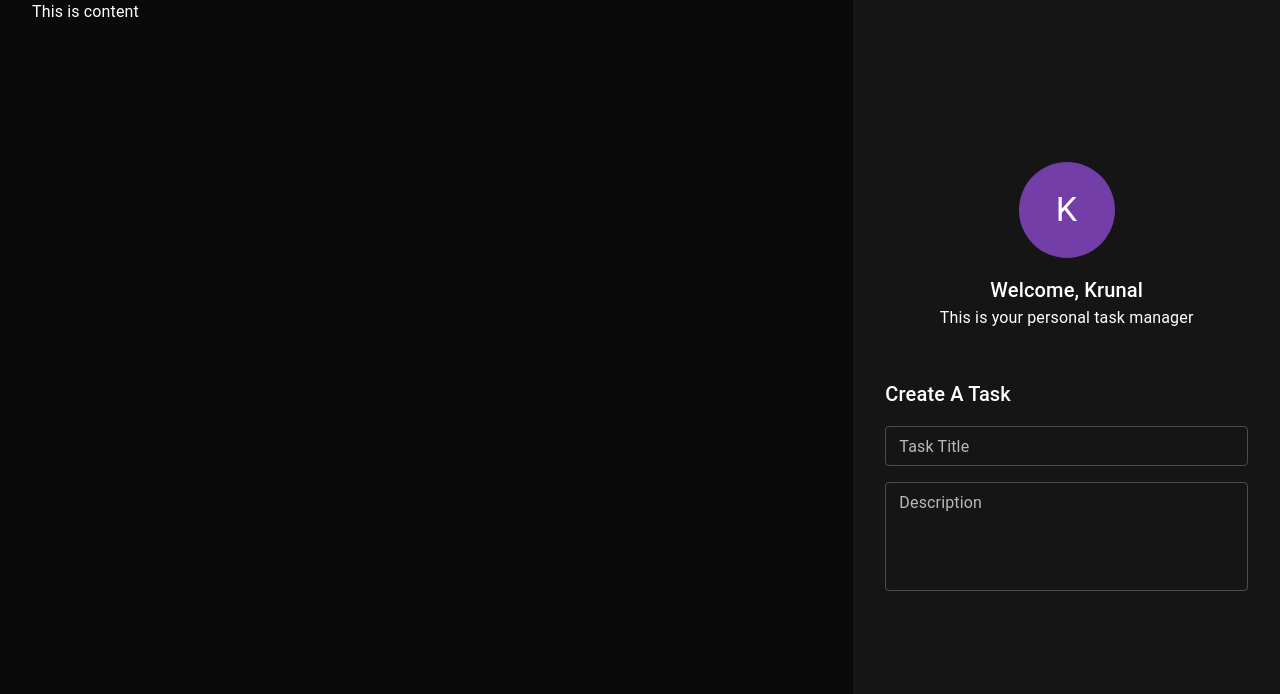
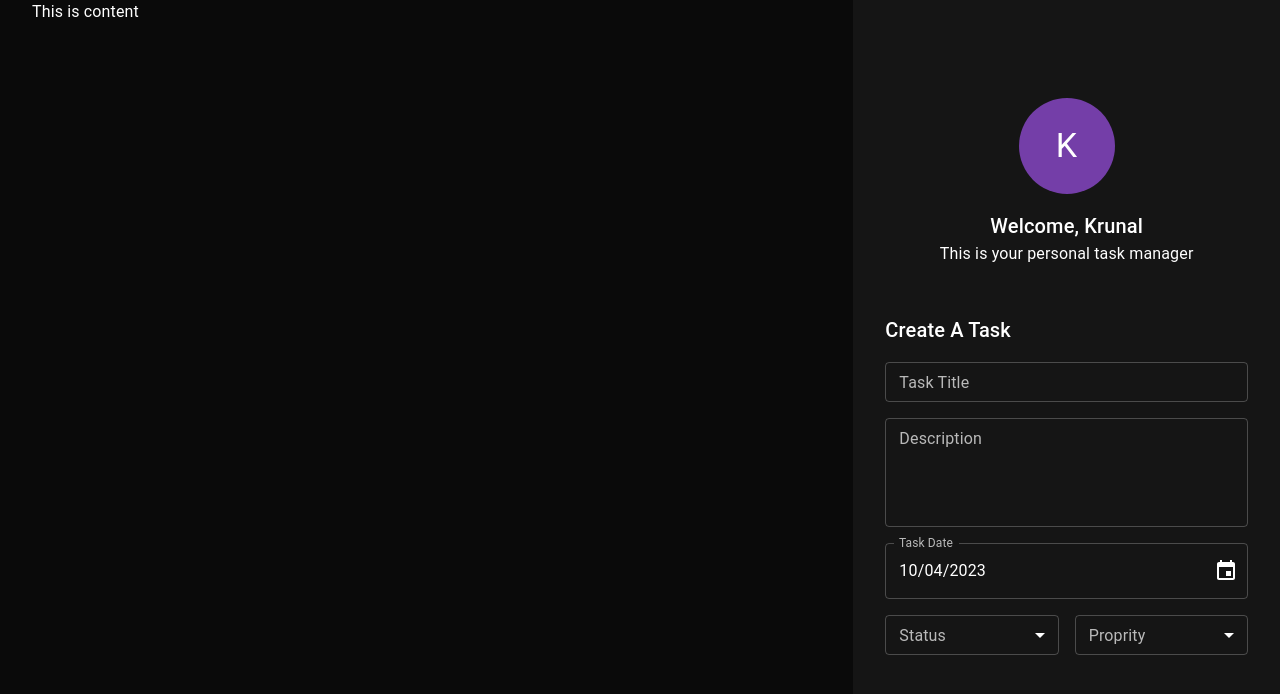
Before and after one commit to krunal1505/mern-task-tracker, a React (Create React App) app in the folder client/: page / in a window 1280 px wide. Shown: the top 694 px of the page. Built offline with nearby package versions, Linux system fonts and the light colour scheme.

Commit message:
Completed the form component

```diff
--- a/client/package.json
+++ b/client/package.json
@@ -6,6 +6,7 @@
     "@emotion/react": "^11.10.6",
     "@emotion/styled": "^11.10.6",
     "@mui/material": "^5.11.16",
+    "@mui/x-date-pickers": "^6.1.0",
     "@testing-library/jest-dom": "^5.16.5",
     "@testing-library/react": "^13.4.0",
     "@testing-library/user-event": "^13.5.0",
@@ -13,6 +14,7 @@
     "@types/node": "^16.18.23",
     "@types/react": "^18.0.33",
     "@types/react-dom": "^18.0.11",
+    "date-fns": "^2.29.3",
     "prop-types": "^15.8.1",
     "react": "^18.2.0",
     "react-dom": "^18.2.0",
--- a/client/src/components/createTaskForm/CreateTaskForm.tsx
+++ b/client/src/components/createTaskForm/CreateTaskForm.tsx
@@ -2,6 +2,10 @@
 import { Box, Typography, Stack } from '@mui/material';
 import { TaskTitleField } from './_taskTitleField';
 import { TaskDescriptionField } from './_taskDescriptionField';
+import { TaskDateField } from './_taskDateField';
+import { TaskSelectField } from './_taskSelectField';
+import { Status } from './enums/Status';
+import { Priority } from './enums/Priority';
 
 export const CreateTaskForm: FC = (): ReactElement => {
   return (
@@ -19,6 +23,29 @@
       <Stack sx={{ width: '100%' }} spacing={2}>
         <TaskTitleField />
         <TaskDescriptionField />
+        <TaskDateField />
+        <Stack sx={{ width: '100%' }} direction="row" spacing={2}>
+          <TaskSelectField
+            label="Status"
+            name="status"
+            items={[
+              { value: Status.todo, label: Status.todo.toUpperCase() },
+              {
+                value: Status.inProgress,
+                label: Status.inProgress.toUpperCase(),
+              },
+            ]}
+          />
+          <TaskSelectField
+            label="Proprity"
+            name="priority"
+            items={[
+              { value: Priority.high, label: Priority.high.toUpperCase() },
+              { value: Priority.normal, label: Priority.normal.toUpperCase() },
+              { value: Priority.low, label: Priority.low.toUpperCase() },
+            ]}
+          />
+        </Stack>
       </Stack>
     </Box>
   );
--- /dev/null
+++ b/client/src/components/createTaskForm/_taskDateField.tsx
@@ -0,0 +1,34 @@
+import React, { FC, ReactElement } from 'react';
+import { LocalizationProvider } from '@mui/x-date-pickers';
+import { AdapterDateFns } from '@mui/x-date-pickers/AdapterDateFns';
+import { DesktopDatePicker } from '@mui/x-date-pickers/DesktopDatePicker';
+import PropTypes from 'prop-types';
+import { IDateField } from './interfaces/IDateField';
+
+export const TaskDateField: FC<IDateField> = (props): ReactElement => {
+  const {
+    value = new Date(),
+    disabled = false,
+    onChange = (date) => console.log(date),
+  } = props;
+
+  return (
+    <>
+      <LocalizationProvider dateAdapter={AdapterDateFns}>
+        <DesktopDatePicker
+          label="Task Date"
+          format="dd/MM/yyyy"
+          value={value}
+          onChange={onChange}
+          disabled={disabled}
+        />
+      </LocalizationProvider>
+    </>
+  );
+};
+
+TaskDateField.propTypes = {
+  value: PropTypes.instanceOf(Date),
+  onChange: PropTypes.func,
+  disabled: PropTypes.bool,
+};
--- a/client/src/components/createTaskForm/_taskDescriptionField.tsx
+++ b/client/src/components/createTaskForm/_taskDescriptionField.tsx
@@ -1,6 +1,7 @@
 import React, { FC, ReactElement } from 'react';
 import { TextField } from '@mui/material';
 import { ITextField } from './interfaces/ITextField';
+import PropTypes from 'prop-types';
 
 export const TaskDescriptionField: FC<ITextField> = (props): ReactElement => {
   const { onChange = (e) => console.log(e), disabled = false } = props;
@@ -21,3 +22,8 @@
     />
   );
 };
+
+TaskDescriptionField.propTypes = {
+  onChange: PropTypes.func,
+  disabled: PropTypes.bool,
+};
--- /dev/null
+++ b/client/src/components/createTaskForm/_taskSelectField.tsx
@@ -0,0 +1,55 @@
+import React, { FC, ReactElement } from 'react';
+import {
+  FormControl,
+  InputLabel,
+  MenuItem,
+  Select,
+  SelectChangeEvent,
+} from '@mui/material';
+import { ISelectField } from './interfaces/ISelectField';
+import PropTypes from 'prop-types';
+
+export const TaskSelectField: FC<ISelectField> = (props): ReactElement => {
+  const {
+    value = '',
+    label = 'Select Box',
+    name = 'selectBox',
+    items = [{ value: '', label: 'Add Items' }],
+    disabled = false,
+    onChange = (e: SelectChangeEvent) => console.log(e),
+  } = props;
+
+  return (
+    <FormControl fullWidth size="small">
+      <InputLabel id={`${name}-id`}>{label}</InputLabel>
+      <Select
+        labelId={`${name}-id`}
+        id={`${name}-id-select`}
+        value={value}
+        label={label}
+        name={name}
+        onChange={onChange}
+        disabled={disabled}
+      >
+        {items.map((item, index) => (
+          <MenuItem key={item.value + index} value={item.value}>
+            {item.label}
+          </MenuItem>
+        ))}
+      </Select>
+    </FormControl>
+  );
+};
+
+TaskSelectField.propTypes = {
+  onChange: PropTypes.func,
+  label: PropTypes.string,
+  name: PropTypes.string,
+  disabled: PropTypes.bool,
+  items: PropTypes.arrayOf(
+    PropTypes.shape({
+      value: PropTypes.string.isRequired,
+      label: PropTypes.string.isRequired,
+    }).isRequired,
+  ),
+};
--- a/client/src/components/createTaskForm/_taskTitleField.tsx
+++ b/client/src/components/createTaskForm/_taskTitleField.tsx
@@ -1,6 +1,7 @@
 import React, { FC, ReactElement } from 'react';
 import { TextField } from '@mui/material';
 import { ITextField } from './interfaces/ITextField';
+import PropTypes from 'prop-types';
 
 export const TaskTitleField: FC<ITextField> = (props): ReactElement => {
   const { onChange = (e) => console.log(e), disabled = false } = props;
@@ -19,3 +20,8 @@
     />
   );
 };
+
+TaskTitleField.propTypes = {
+  onChange: PropTypes.func,
+  disabled: PropTypes.bool,
+};
--- /dev/null
+++ b/client/src/components/createTaskForm/enums/Priority.ts
@@ -0,0 +1,5 @@
+export enum Priority {
+  high = 'high',
+  normal = 'normal',
+  low = 'low',
+}
--- /dev/null
+++ b/client/src/components/createTaskForm/enums/Status.ts
@@ -0,0 +1,5 @@
+export enum Status {
+  todo = 'todo',
+  inProgress = 'inProgress',
+  completed = 'completed',
+}
--- /dev/null
+++ b/client/src/components/createTaskForm/interfaces/IDateField.ts
@@ -0,0 +1,6 @@
+import { IDisabled } from './IDisabled';
+
+export interface IDateField extends IDisabled {
+  value?: Date | null;
+  onChange?: (date: Date | null) => void;
+}
--- /dev/null
+++ b/client/src/components/createTaskForm/interfaces/ISelectField.ts
@@ -0,0 +1,15 @@
+import { IDisabled } from './IDisabled';
+import { SelectChangeEvent } from '@mui/material';
+
+export interface ISelectItems {
+  value: string;
+  label: string;
+}
+
+export interface ISelectField extends IDisabled {
+  name?: string;
+  label?: string;
+  value?: string;
+  onChange?: (e: SelectChangeEvent) => void;
+  items?: ISelectItems[];
+}
```
Also changed, not shown: 1 other file (tests, documents, lock files or other folders).
